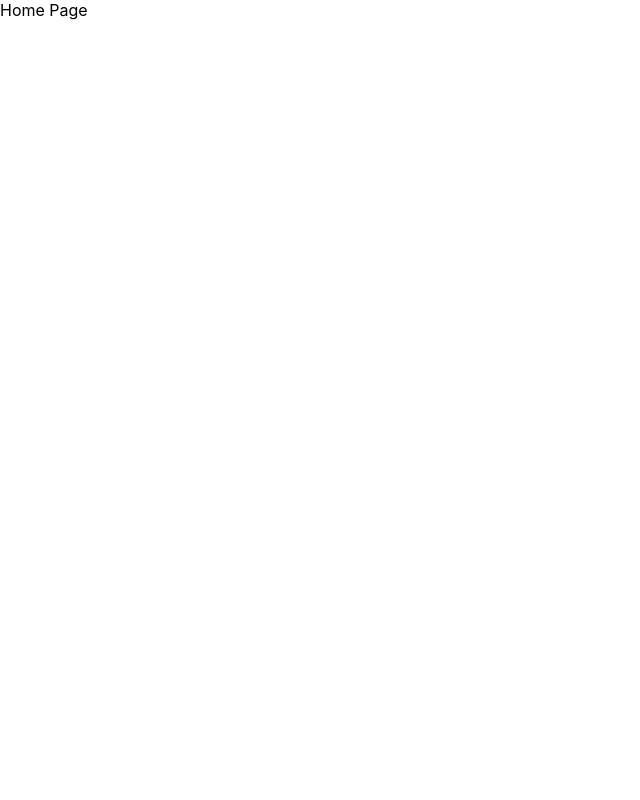
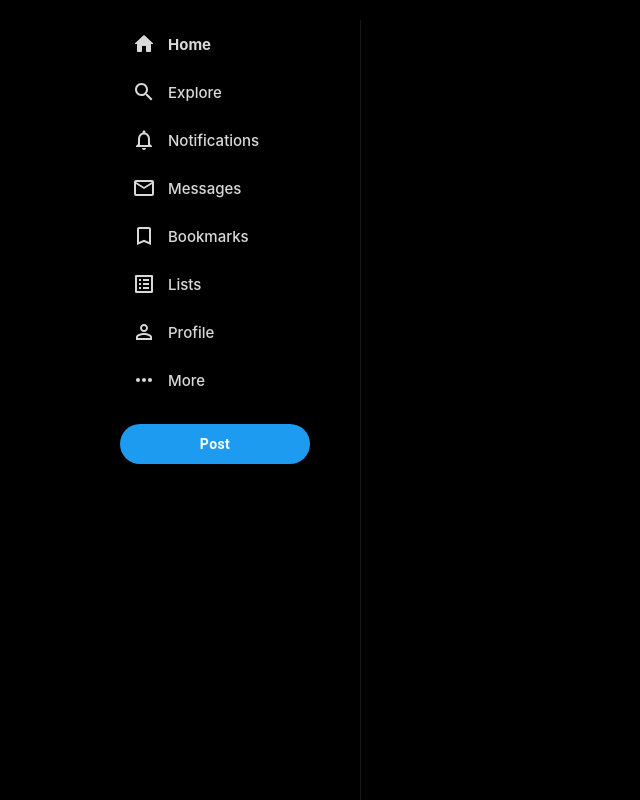
Before and after one commit to nfmproject/onlycrypto, a React (Create React App) app: page / in a window 1280 px wide. Shown: the whole page, without its empty margins (0-640 px from the left). Built offline with nearby package versions, Linux system fonts and the light colour scheme.

Commit message:
created UI for sidebar

```diff
--- a/package.json
+++ b/package.json
@@ -5,6 +5,7 @@
   "dependencies": {
     "@emotion/react": "^11.4.1",
     "@emotion/styled": "^11.3.0",
+    "@mui/icons-material": "^5.0.1",
     "@mui/material": "^5.0.1",
     "@testing-library/jest-dom": "^5.14.1",
     "@testing-library/react": "^11.2.7",
--- a/src/App.css
+++ b/src/App.css
@@ -1,38 +1,14 @@
-.App {
-  text-align: center;
+body {
+  --primary-color: #1d9bf0;
+  --primary-text-color: #d9d9d9;
+  --primary-background: #000;
+  --sidebar-hover-background: #d9d9d91a;
 }
 
-.App-logo {
-  height: 40vmin;
-  pointer-events: none;
+.app {
+  display: flex;
+  height: 100vh;
+  max-width: 1080px;
+  margin: 0 auto;
+  padding: 0 10px;
 }
-
-@media (prefers-reduced-motion: no-preference) {
-  .App-logo {
-    animation: App-logo-spin infinite 20s linear;
-  }
-}
-
-.App-header {
-  background-color: #282c34;
-  min-height: 100vh;
-  display: flex;
-  flex-direction: column;
-  align-items: center;
-  justify-content: center;
-  font-size: calc(10px + 2vmin);
-  color: white;
-}
-
-.App-link {
-  color: #61dafb;
-}
-
-@keyframes App-logo-spin {
-  from {
-    transform: rotate(0deg);
-  }
-  to {
-    transform: rotate(360deg);
-  }
-}
--- /dev/null
+++ b/src/components/Sidebar/Sidebar.css
@@ -0,0 +1,21 @@
+.sidebar {
+  border-right: 1px solid var(--sidebar-hover-background);
+  flex: 0.1;
+  min-width: 220px;
+  margin-top: 20px;
+  padding: 0 20px;
+  margin-top: 20px;
+}
+
+.sidebar-post {
+  background-color: var(--primary-color) !important;
+  border: none !important;
+  color: white !important;
+  font-weight: 700 !important;
+  text-transform: inherit !important;
+  border-radius: 30px !important;
+  height: 40px !important;
+  margin-top: 20px !important;
+  padding: 0 20px !important;
+  min-width: 190px !important;
+}
--- /dev/null
+++ b/src/components/Sidebar/Sidebar.tsx
@@ -0,0 +1,100 @@
+import React, { useState } from 'react';
+import { SidebarOption } from '../SidebarOptions';
+import HomeOutlinedIcon from '@mui/icons-material/HomeOutlined';
+import SearchIcon from '@mui/icons-material/Search';
+import NotificationsNoneIcon from '@mui/icons-material/NotificationsNone';
+import MailOutlineIcon from '@mui/icons-material/MailOutline';
+import BookmarkBorderIcon from '@mui/icons-material/BookmarkBorder';
+import ListAltIcon from '@mui/icons-material/ListAlt';
+import PermIdentityIcon from '@mui/icons-material/PermIdentity';
+import MoreHorizIcon from '@mui/icons-material/MoreHoriz';
+import HomeRoundedIcon from '@mui/icons-material/HomeRounded';
+import MailRoundedIcon from '@mui/icons-material/MailRounded';
+import NotificationsIcon from '@mui/icons-material/Notifications';
+import BookmarkIcon from '@mui/icons-material/Bookmark';
+import ViewListIcon from '@mui/icons-material/ViewList';
+import PersonIcon from '@mui/icons-material/Person';
+import './Sidebar.css';
+import { Button } from '@mui/material';
+
+const defaultState = [
+  {
+    text: 'Home',
+    inactiveIcon: HomeOutlinedIcon,
+    activeIcon: HomeRoundedIcon,
+    active: true,
+  },
+  {
+    text: 'Explore',
+    inactiveIcon: SearchIcon,
+    activeIcon: SearchIcon,
+    active: false,
+  },
+  {
+    text: 'Notifications',
+    inactiveIcon: NotificationsNoneIcon,
+    activeIcon: NotificationsIcon,
+    active: false,
+  },
+  {
+    text: 'Messages',
+    inactiveIcon: MailOutlineIcon,
+    activeIcon: MailRoundedIcon,
+    active: false,
+  },
+  {
+    text: 'Bookmarks',
+    inactiveIcon: BookmarkBorderIcon,
+    activeIcon: BookmarkIcon,
+    active: false,
+  },
+  {
+    text: 'Lists',
+    inactiveIcon: ListAltIcon,
+    activeIcon: ViewListIcon,
+    active: false,
+  },
+  {
+    text: 'Profile',
+    inactiveIcon: PermIdentityIcon,
+    activeIcon: PersonIcon,
+    active: false,
+  },
+  {
+    text: 'More',
+    inactiveIcon: MoreHorizIcon,
+    activeIcon: MoreHorizIcon,
+    active: false,
+  },
+];
+
+function Sidebar() {
+  const [SidebarStates, setSidebarStates] = useState(defaultState);
+  function setActiveState(text: string) {
+    const newState = [...SidebarStates];
+    newState.map((item) => {
+      if (item.text === text) item.active = true;
+      else item.active = false;
+    });
+    setSidebarStates(newState);
+  }
+
+  return (
+    <div className="sidebar">
+      {SidebarStates.map((SidebarState, idx) => (
+        <SidebarOption
+          key={idx}
+          text={SidebarState.text}
+          inactiveIcon={SidebarState.inactiveIcon}
+          activeIcon={SidebarState.activeIcon}
+          active={SidebarState.active}
+          handleOnClick={setActiveState}
+        />
+      ))}
+      <Button variant="outlined" className="sidebar-post">
+        Post
+      </Button>
+    </div>
+  );
+}
+export { Sidebar };
--- /dev/null
+++ b/src/components/Sidebar/index.ts
@@ -0,0 +1 @@
+export { Sidebar } from './Sidebar';
--- /dev/null
+++ b/src/components/SidebarOptions/SidebarOption.css
@@ -0,0 +1,30 @@
+.sidebarOption {
+  display: flex;
+  border-radius: 30px;
+  align-items: center;
+  cursor: pointer;
+  width: min-content;
+  color: var(--primary-text-color) !important;
+}
+
+.sidebarOption:hover {
+  background-color: var(--sidebar-hover-background);
+  color: var(--primary-color);
+  transition-property: color background-color;
+  transition-duration: 100ms;
+  transition-timing-function: ease-out;
+}
+
+.sidebarOption > .MuiSvgIcon-root {
+  padding: 12px;
+}
+
+.sidebarOption > h2 {
+  font-weight: 500;
+  font-size: 15px;
+  margin-right: 20px;
+}
+
+.sidebarActive > h2 {
+  font-weight: 700 !important;
+}
--- /dev/null
+++ b/src/components/SidebarOptions/SidebarOption.tsx
@@ -0,0 +1,27 @@
+import React from 'react';
+import './SidebarOption.css';
+
+function SidebarOption(props: {
+  active: boolean;
+  text: string;
+  inactiveIcon: any;
+  activeIcon: any;
+  handleOnClick: any;
+}) {
+  function isActive() {
+    return <props.activeIcon />;
+  }
+  function isNotActive() {
+    return <props.inactiveIcon />;
+  }
+  return (
+    <div
+      className={`sidebarOption ${props.active && 'sidebarActive'}`}
+      onClick={() => props.handleOnClick(props.text)}
+    >
+      {props.active ? isActive() : isNotActive()}
+      <h2>{props.text}</h2>
+    </div>
+  );
+}
+export { SidebarOption };
--- /dev/null
+++ b/src/components/SidebarOptions/index.ts
@@ -0,0 +1 @@
+export { SidebarOption } from './SidebarOption';
--- a/src/index.css
+++ b/src/index.css
@@ -1,3 +1,11 @@
+* {
+  margin: 0;
+}
+
+#root {
+  background-color: var(--primary-background);
+}
+
 body {
   margin: 0;
   font-family: -apple-system, BlinkMacSystemFont, 'Segoe UI', 'Roboto', 'Oxygen',
--- a/src/pages/home/home.tsx
+++ b/src/pages/home/home.tsx
@@ -1,7 +1,15 @@
 import React from 'react';
+import { Sidebar } from '../../components/Sidebar';
 
 function Home({ ...props }: any) {
-  return <div>Home Page</div>;
+  return (
+    <div className="app">
+      {/* SIDEBAR */}
+      <Sidebar />
+      {/* FEED */}
+      {/* WIDGETS */}
+    </div>
+  );
 }
 
 export default Home;
```
Also changed, not shown: src/pages/home/home.styles.tsx (deleted), 1 other file (tests, documents, lock files or other folders).
